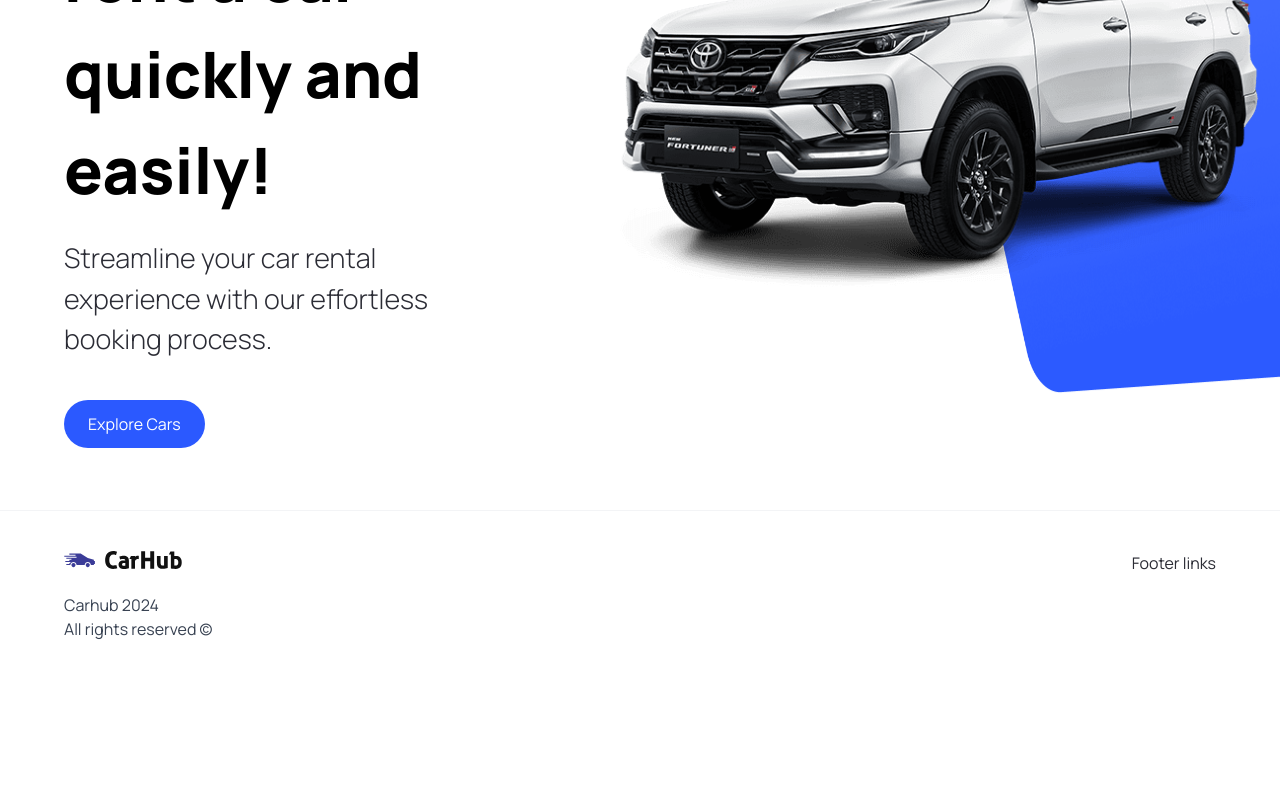
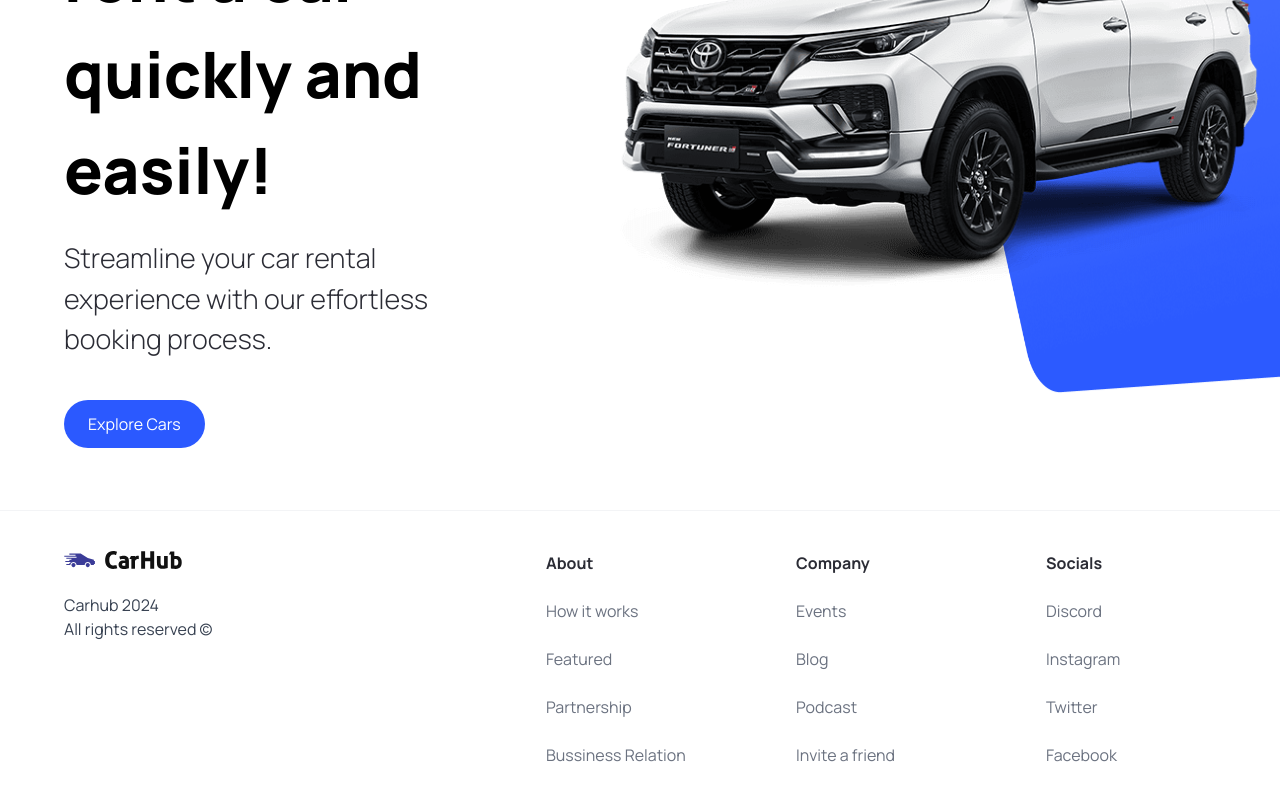
Before and after one commit to novacat25/car_showcase, a Next.js app: page / in a window 1280 px wide. Shown: the part 310-1110 px from the top of the page. Before the commit the page ends 991 px from the top, so only its background shows below. Built offline with nearby package versions, Linux system fonts and the light colour scheme.

Commit message:
Feat: add links

```diff
--- a/components/Footer.tsx
+++ b/components/Footer.tsx
@@ -1,5 +1,7 @@
 import Image from 'next/image'
 import React from 'react'
+import { footerLinks } from '@/constants'
+import Link from 'next/link'
 
 const Footer = () => {
   return (
@@ -22,7 +24,23 @@ const Footer = () => {
             </div>
 
             <div className="footer__links">
-              Footer links
+              {footerLinks.map((link) => (
+                <div key={link.title}
+                className="footer__link">
+                  <h3 className="font-bold">
+                    {link.title}
+                  </h3>
+                  {link.links.map((item) => (
+                    <Link
+                      key={item.title}
+                      href={item.url}
+                      className="text-gray-500"
+                    >
+                      {item.title}
+                    </Link>
+                  ))}
+                </div>
+              ))}
             </div>
         </div>
     </footer>
```
